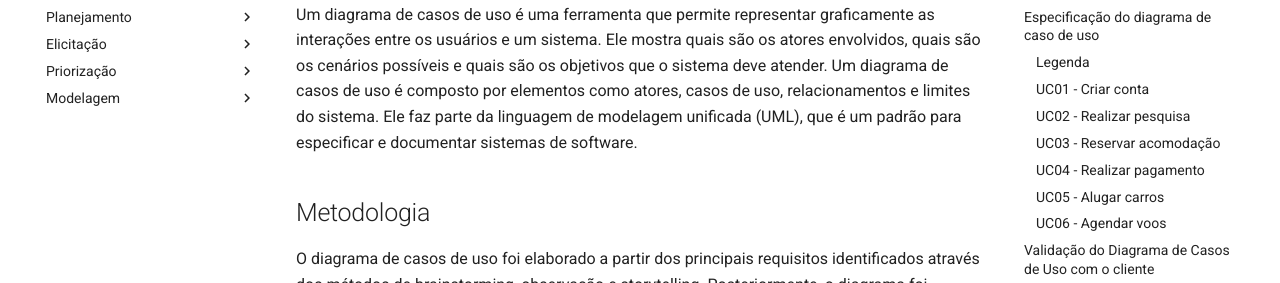
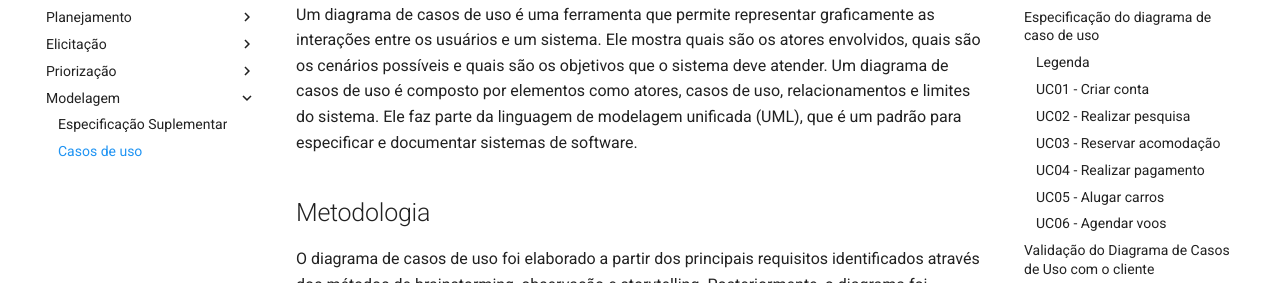
Before and after one commit to Requisitos-de-Software/2023.1-Booking, an MkDocs documentation site: the page built from docs/modelagem/casosDeUso.md, in a window 1280 px wide. Shown: the part 229-512 px from the top of the page. Built offline with MkDocs 1.6.1 and Material for MkDocs 9.7.7, drawn with Linux system fonts in a browser that asks for light colours; comment, search, counter and statistics services are not loaded; some of the changed lines change nothing that is shown.

Commit message:
66-arrumando direcao na nav
Co-authored-by: SamuelGSouza <samuelgomes318@gmail.com>

```diff
--- a/mkdocs.yml
+++ b/mkdocs.yml
@@ -58,4 +58,4 @@ nav:
       - In or Out: elicitacao/inOrOut.md
   - Modelagem:
       - Especificação Suplementar: modelagem/especificacaoSuplementar.md
-      - Casos de uso: modelagem/casosDeUso
+      - Casos de uso: modelagem/casosDeUso.md
```
